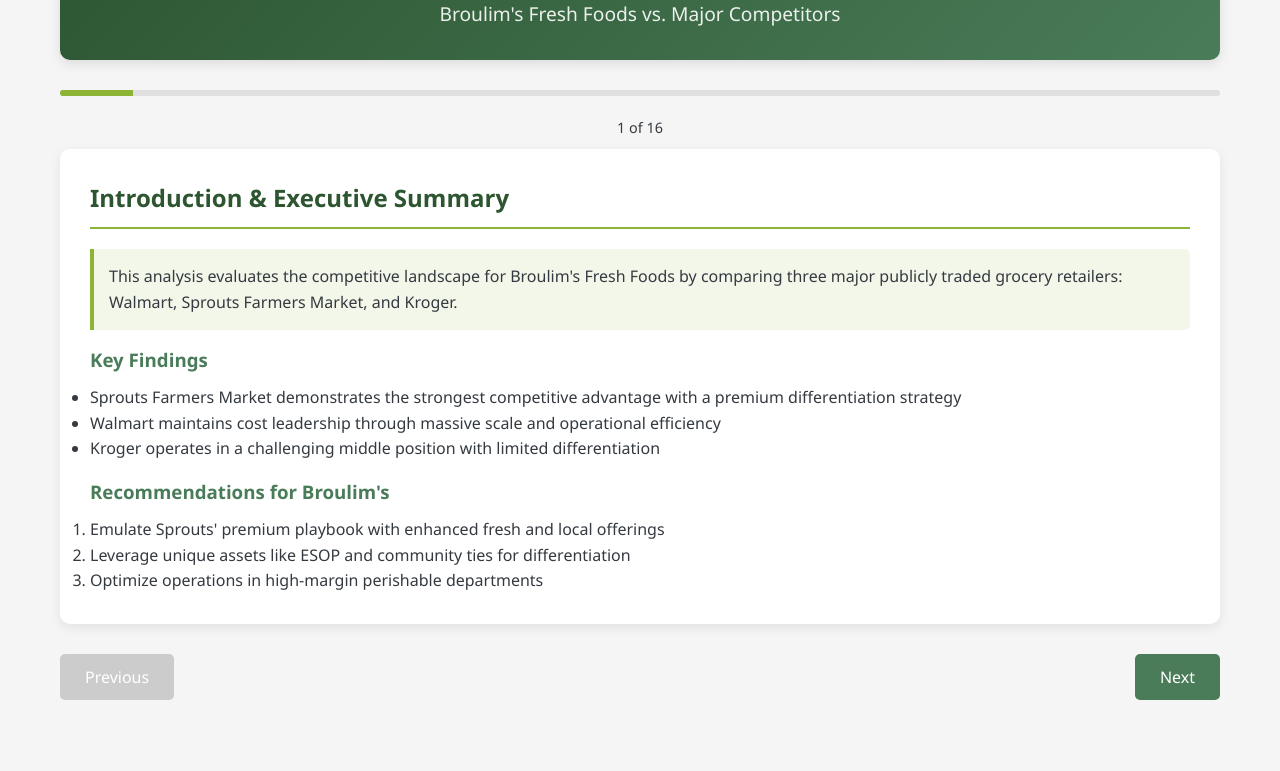
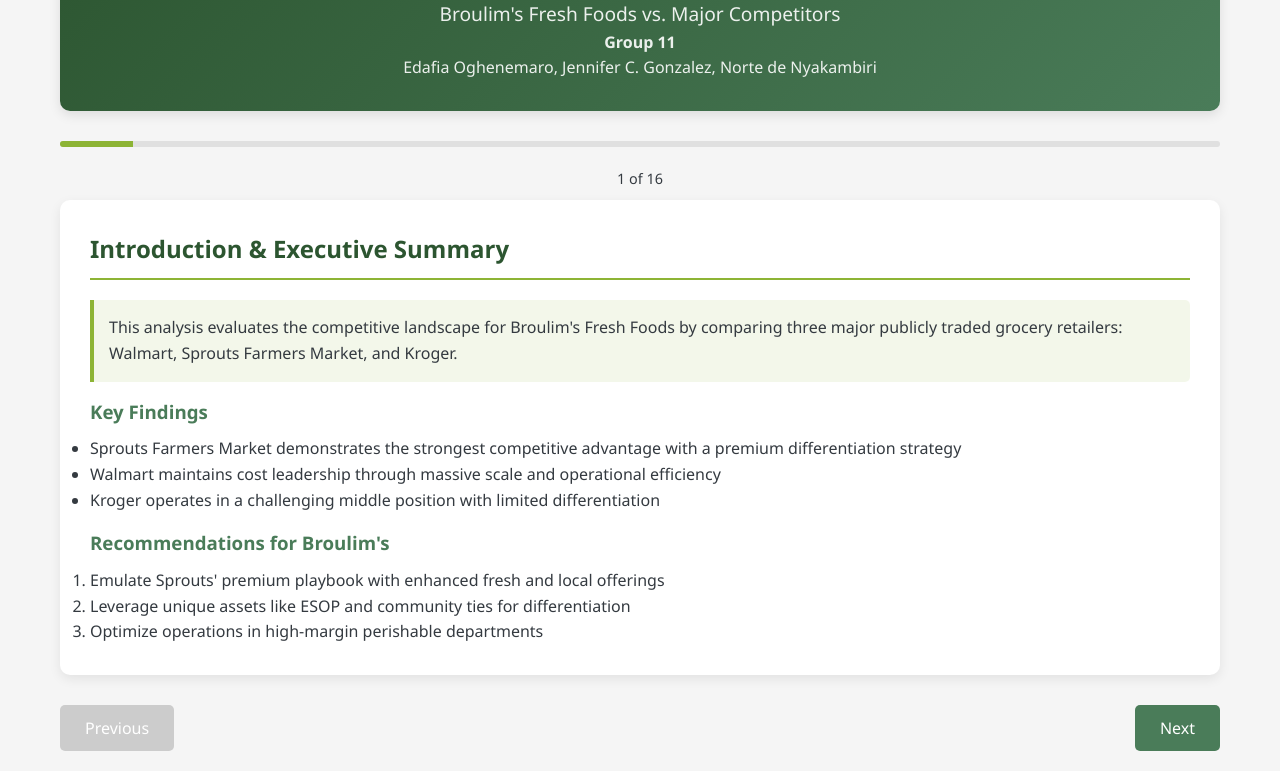
Before and after one commit to kittys201/BUS410, a plain HTML site: page project5.html in a window 1280 px wide. Shown: the part 125-896 px from the top of the page. Before the commit the page ends 845 px from the top, so only its background shows below. Drawn offline with nearby package versions, Linux system fonts and the light colour scheme.

Commit message:
Update project5.html

```diff
--- a/project5.html
+++ b/project5.html
@@ -330,6 +330,9 @@
         <header>
             <h1>Competitive Advantage Analysis</h1>
             <p class="subtitle">Broulim's Fresh Foods vs. Major Competitors</p>
+
+            <p class="subtitle" style="font-size: 1em;"> <strong>Group 11</strong> </p>
+            <p class="subtitle" style="font-size: 1em;">  Edafia Oghenemaro, Jennifer C. Gonzalez, Norte de Nyakambiri</p>
         </header>
 
         <div class="progress-bar">
```
